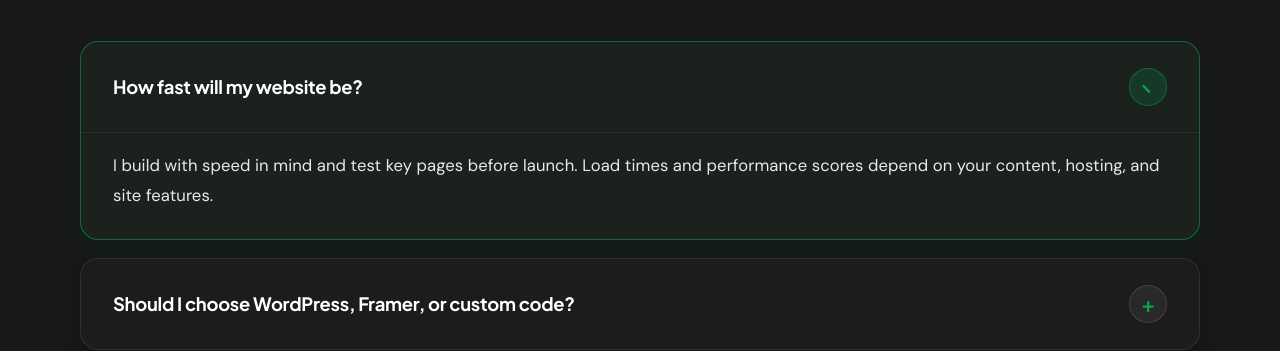
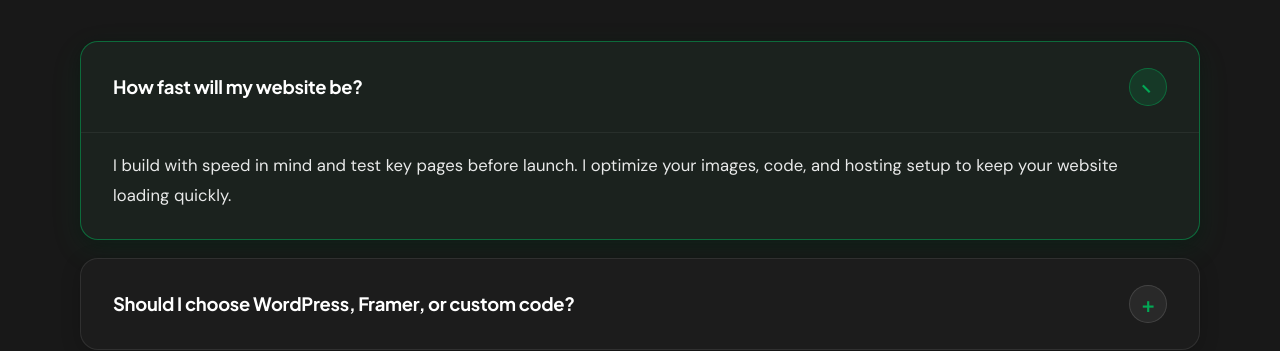
Before and after one commit to Ayordeji/praisetechy, a plain HTML site: page index.html in a window 1280 px wide. Shown: the part 9766-10117 px from the top of the page. Drawn offline with Linux system fonts and the light colour scheme.

Commit message:
Update FAQ speed answer text

```diff
--- a/index.html
+++ b/index.html
@@ -1228,7 +1228,7 @@
               <span class="faq-icon">+</span>
             </button>
             <div class="faq-answer">
-              I build with speed in mind and test key pages before launch. Load times and performance scores depend on your content, hosting, and site features.
+              I build with speed in mind and test key pages before launch. I optimize your images, code, and hosting setup to keep your website loading quickly.
             </div>
           </div>
 
--- a/js/site-components.js
+++ b/js/site-components.js
@@ -147,7 +147,7 @@ const SITE_FAQS_DATA = [
   {
     id: 'speed-guarantee',
     question: 'How fast will my website be?',
-    answer: 'I build with speed in mind and test key pages before launch. Load times and performance scores depend on your content, hosting, and site features.'
+    answer: 'I build with speed in mind and test key pages before launch. I optimize your images, code, and hosting setup to keep your website loading quickly.'
   },
   {
     id: 'framer-vs-wordpress',
```
